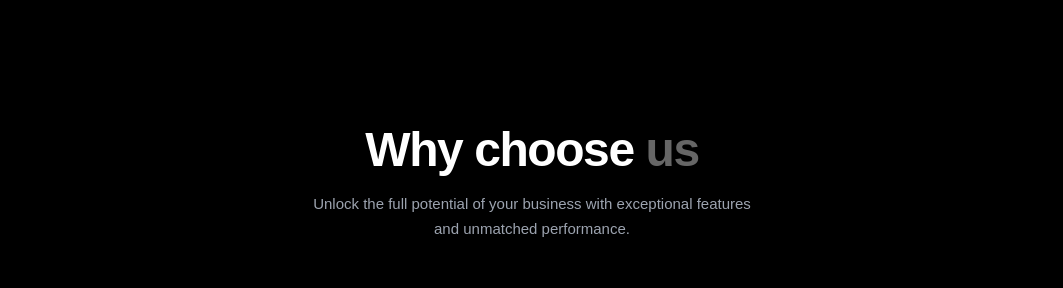
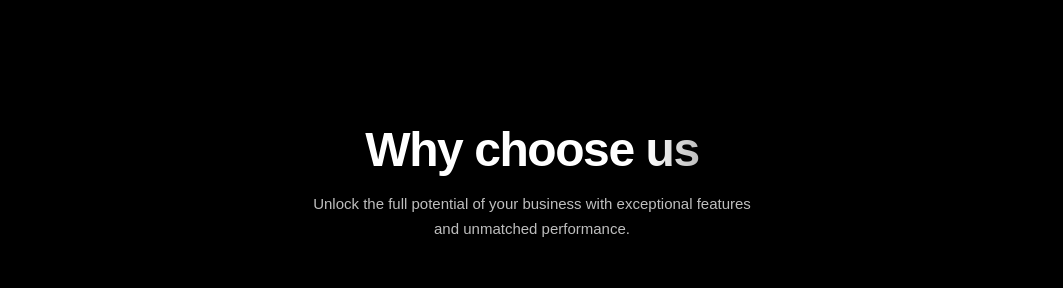
Before and after one commit to AAMNWW/Animify, a React (Vite) app: page / in a window 1280 px wide. Shown: the part 2580-2868 px from the top of the page, without its empty margins (108-1171 px from the left). Built offline with nearby package versions, Linux system fonts and the light colour scheme; a web font is replaced by a local one.

Commit message:
css styling

```diff
--- a/src/styles/global.css
+++ b/src/styles/global.css
@@ -10,11 +10,10 @@ body {
 }
 
 :root {
-  --blue: #4A9EFF;
-  --blue-glow: rgba(0, 153, 255, 0.55);
+  --blue: #00AEFF;
+  --blue2: #1778FF;
   --purple: #6D56B8;
-  --border: rgba(255,255,255,0.08);
-  --text-dim: #9CA3AF;
+  --text-dim: #BEBEBE;
   --radius: 16px;
 }
 
@@ -26,63 +25,61 @@ body {
 @media (max-width: 960px) { .container { padding: 0 28px; } }
 @media (max-width: 600px) { .container { padding: 0 16px; } }
 
-/* Scroll reveal */
 .reveal { opacity: 0; transform: translateY(24px); transition: opacity 0.6s ease, transform 0.6s ease; }
 .reveal.visible { opacity: 1; transform: translateY(0); }
 
-/* Shared button classes (used by CTA, Pricing) */
+/* Shared Pricing buttons */
 .btn-white {
   display: inline-flex; align-items: center; justify-content: center;
-  padding: 13px 24px; width: 100%;
+  padding: 12px 16px; width: 100%;
   background: #fff; border: none; color: #000;
   font-family: 'Satoshi', sans-serif; font-size: 14px; font-weight: 700;
   border-radius: 10px; cursor: pointer;
-  transition: opacity 0.2s;
-  letter-spacing: -0.01em;
+  transition: opacity 0.2s; letter-spacing: -0.01em;
 }
 .btn-white:hover { opacity: 0.9; }
 
 .btn-outline {
   display: inline-flex; align-items: center; justify-content: center;
-  padding: 13px 24px; width: 100%;
+  padding: 12px 16px; width: 100%;
   background: transparent; color: #fff;
   font-family: 'Satoshi', sans-serif; font-size: 14px; font-weight: 600;
   border-radius: 10px;
-  border: 1px solid rgba(255,255,255,0.15);
+  border: 1px solid rgba(255,255,255,0.18);
   cursor: pointer;
-  transition: border-color 0.2s, background 0.2s;
-  letter-spacing: -0.01em;
+  transition: border-color 0.2s, background 0.2s; letter-spacing: -0.01em;
 }
 .btn-outline:hover { border-color: rgba(255,255,255,0.4); background: rgba(255,255,255,0.04); }
 
-/* Amazing badge — Figma: #6B49FF bg inner shadow Y:-4 blur:12 #6B49FF 60%, drop Y:16 blur:32 #000 20%, border 0.8px linear gradient */
+/* Amazing / section badge */
 .sec-badge {
-  display: inline-flex;
-  align-items: center;
-  gap: 6px;
+  display: inline-flex; align-items: center; gap: 6px;
   padding: 5px 14px;
-  background: rgba(107, 73, 255, 0.18);
+  background: rgba(107,73,255,0.18);
   border-radius: 100px;
-  font-size: 12px;
-  font-weight: 600;
-  color: #C4ADFF;
-  letter-spacing: 0.04em;
-  margin-bottom: 16px;
+  font-size: 12px; font-weight: 600;
+  color: #C4ADFF; letter-spacing: 0.04em; margin-bottom: 16px;
   border: 0.8px solid rgba(107,73,255,0.5);
-  box-shadow:
-    inset 0 -4px 12px 0 rgba(107,73,255,0.35),
-    0 16px 32px 0 rgba(0,0,0,0.2);
+  box-shadow: inset 0 -4px 12px 0 rgba(107,73,255,0.35), 0 8px 24px 0 rgba(0,0,0,0.2);
 }
 
+/* Section title with gradient option */
 .sec-title {
   font-family: 'Satoshi', sans-serif;
   font-size: 48px; font-weight: 700;
-  letter-spacing: -0.03em; line-height: 1.1;
-  margin-bottom: 14px;
+  letter-spacing: -0.03em; line-height: 1.1; margin-bottom: 14px;
 }
-.sec-title .dim { color: rgba(255,255,255,0.4); }
+/* Use gradient-text class to get white→#BEBEBE effect instead of flat gray */
+.sec-title .dim {
+  background: linear-gradient(90deg, #ffffff 0%, #BEBEBE 100%);
+  -webkit-background-clip: text;
+  -webkit-text-fill-color: transparent;
+  background-clip: text;
+}
+
+/* #BEBEBE for body text where needed */
 .sec-sub {
   font-family: 'Satoshi', sans-serif;
   font-size: 15px; font-weight: 400;
-  color: #9CA3AF; line-height: 1.7;
+  color: #BEBEBE; line-height: 1.7;
 }
```
